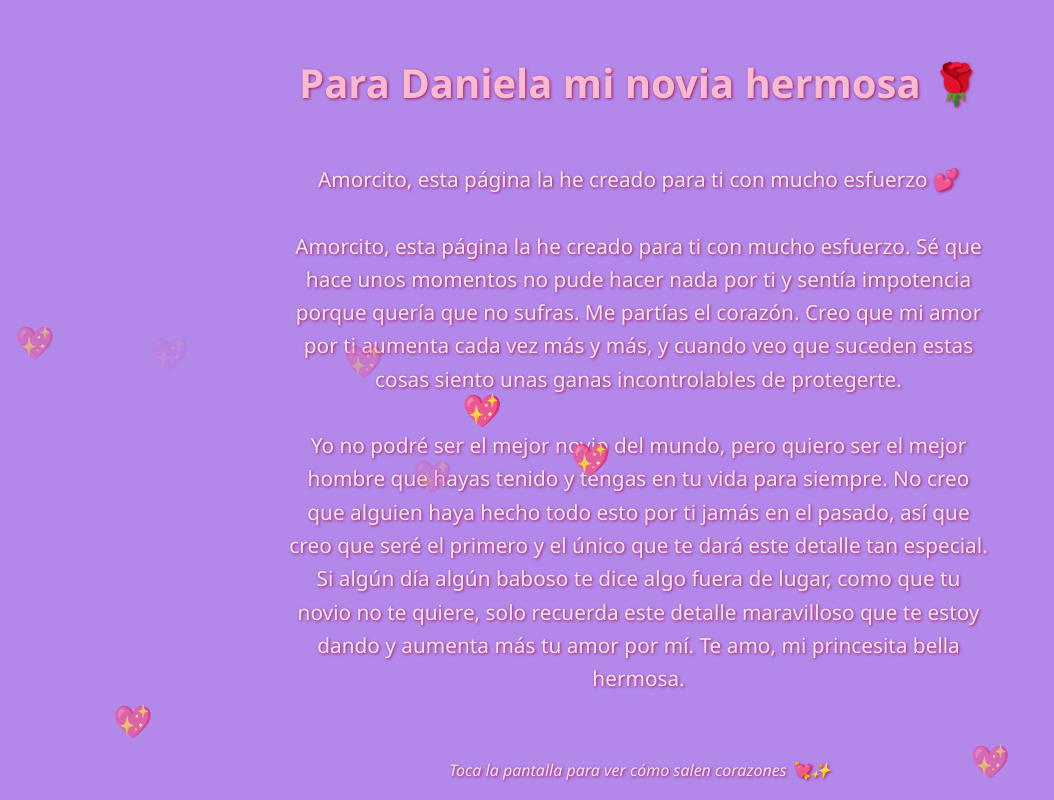
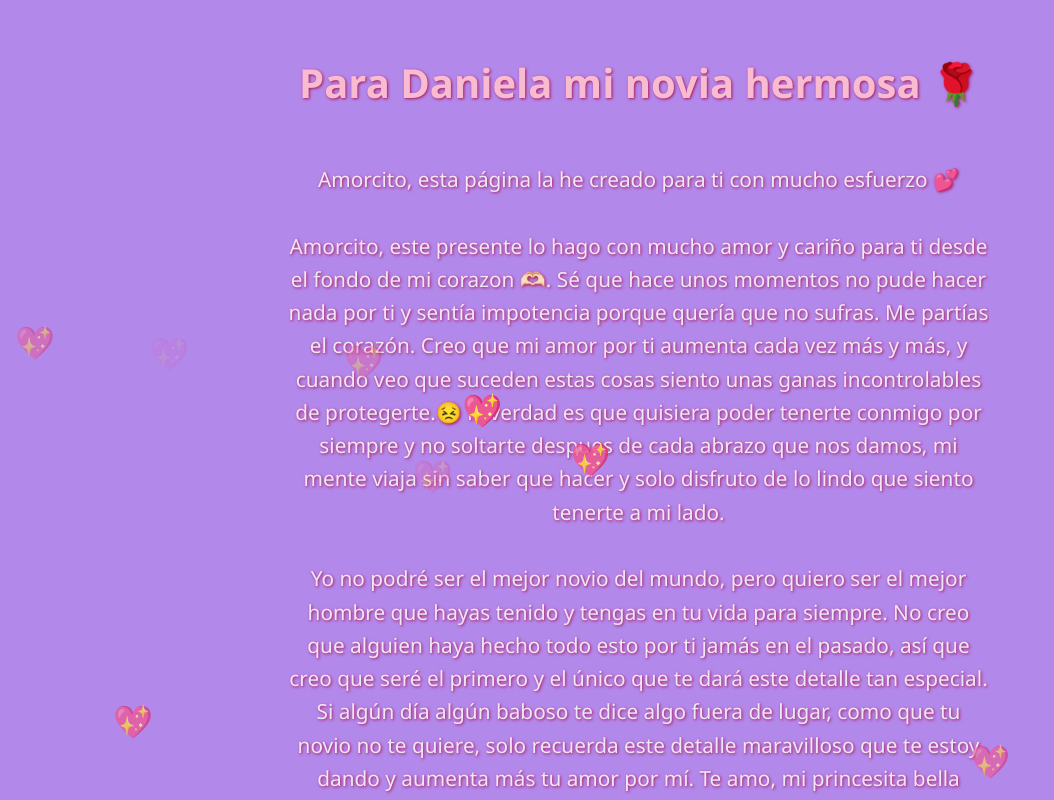
Before and after one commit to janmEC2004/daniela-page, a plain HTML site: page index.html in a window 1280 px wide. Shown: the top 800 px of the page, without its empty margins (0-1054 px from the left). Drawn offline with Linux system fonts and the light colour scheme.

Commit message:
Update index.html

```diff
--- a/index.html
+++ b/index.html
@@ -70,7 +70,7 @@
   <div class="escribir">
 Amorcito, esta página la he creado para ti con mucho esfuerzo 💕
 
-Amorcito, esta página la he creado para ti con mucho esfuerzo. Sé que hace unos momentos no pude hacer nada por ti y sentía impotencia porque quería que no sufras. Me partías el corazón. Creo que mi amor por ti aumenta cada vez más y más, y cuando veo que suceden estas cosas siento unas ganas incontrolables de protegerte.
+Amorcito, este presente lo hago con mucho amor y cariño para ti desde el fondo de mi corazon 🫶🏻. Sé que hace unos momentos no pude hacer nada por ti y sentía impotencia porque quería que no sufras. Me partías el corazón. Creo que mi amor por ti aumenta cada vez más y más, y cuando veo que suceden estas cosas siento unas ganas incontrolables de protegerte.😣 la verdad es que quisiera poder tenerte conmigo por siempre y no soltarte despues de cada abrazo que nos damos, mi mente viaja sin saber que hacer y solo disfruto de lo lindo que siento tenerte a mi lado.
 
 Yo no podré ser el mejor novio del mundo, pero quiero ser el mejor hombre que hayas tenido y tengas en tu vida para siempre. No creo que alguien haya hecho todo esto por ti jamás en el pasado, así que creo que seré el primero y el único que te dará este detalle tan especial. Si algún día algún baboso te dice algo fuera de lugar, como que tu novio no te quiere, solo recuerda este detalle maravilloso que te estoy dando y aumenta más tu amor por mí. Te amo, mi princesita bella hermosa.
   </div>
```
